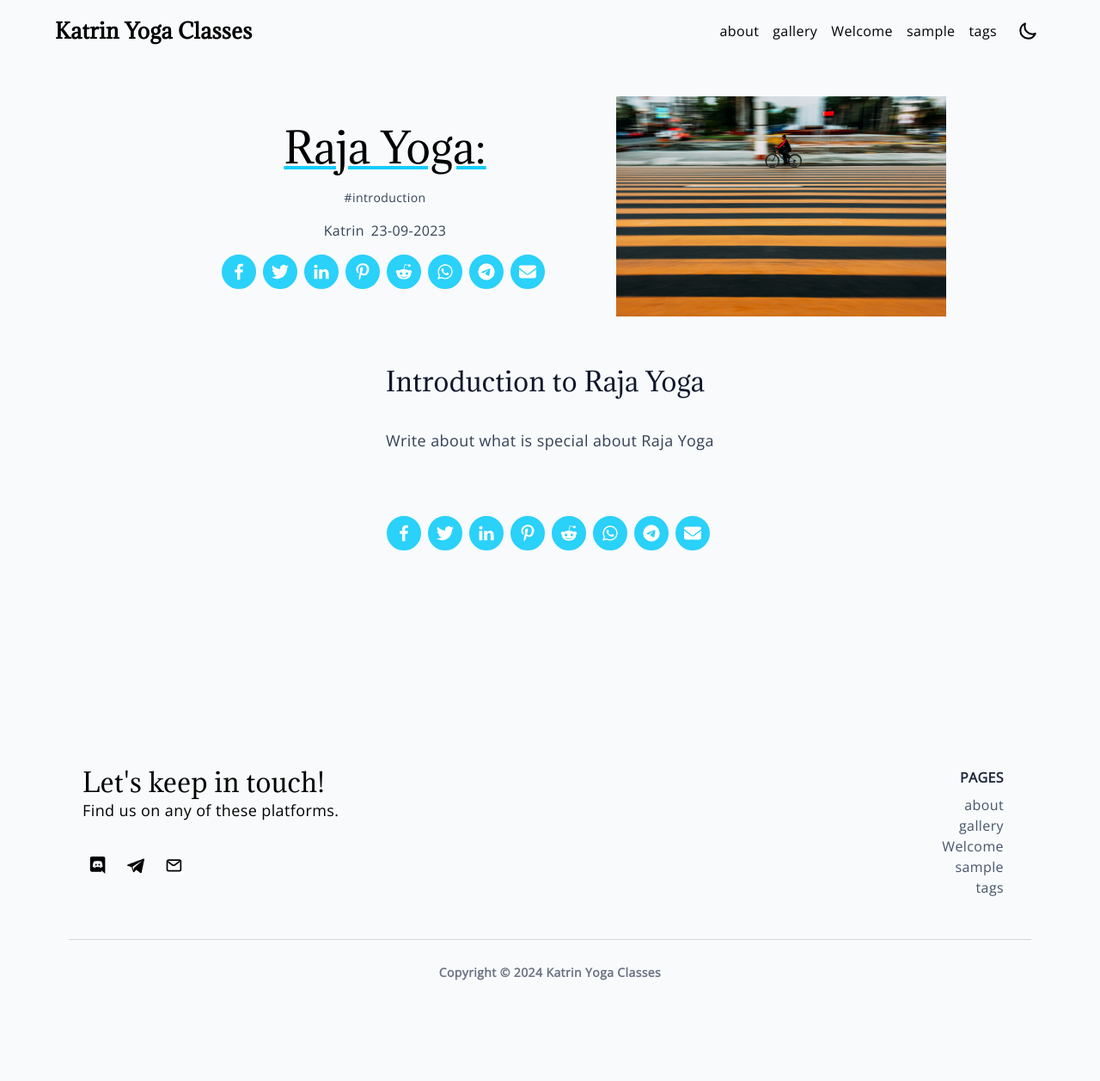
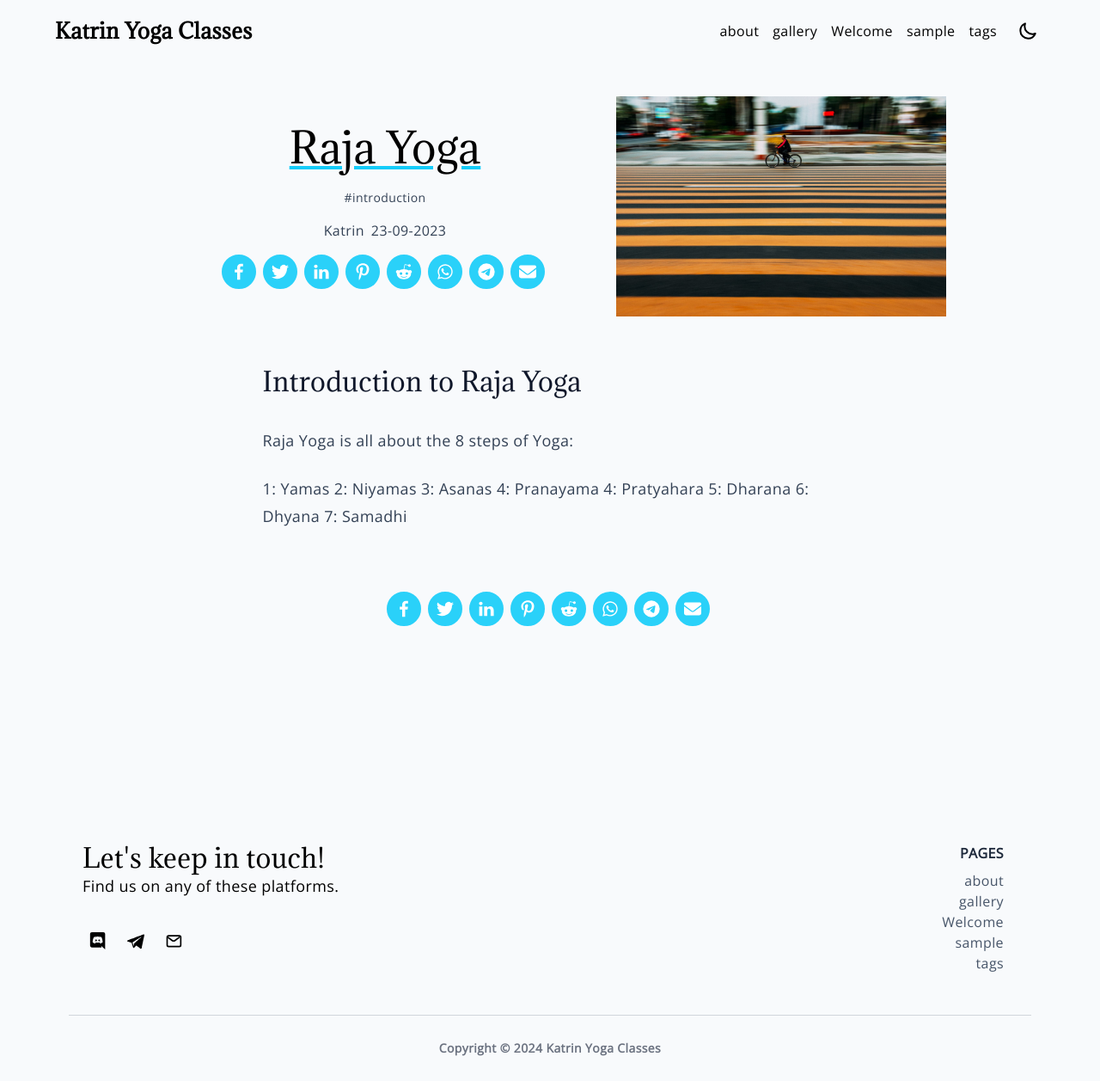
Before and after one commit to katrin-yoga-classes/wind, a Jekyll site: the page built from _posts/2023-09-23-test.md, in a window 1280 px wide. Shown: the whole page at 86% size. Built offline with Jekyll 4.4.1, drawn with Linux system fonts in a browser that asks for light colours; before the commit the page ends 1169 px from its top, so only the background shows below that.

Commit message:
Raja Yoga Post

```diff
--- a/_posts/2023-09-23-test.md
+++ b/_posts/2023-09-23-test.md
@@ -1,6 +1,6 @@
 ---
 layout: post
-title: 'Raja Yoga: '
+title: 'Raja Yoga'
 image: /assets/images/example4.jpg
 tags:
   - introduction
@@ -8,4 +8,13 @@ tags:
 
 ## Introduction to Raja Yoga
 
-Write about what is special about Raja Yoga
+Raja Yoga is all about the 8 steps of Yoga:
+
+1: Yamas
+2: Niyamas
+3: Asanas
+4: Pranayama
+4: Pratyahara
+5: Dharana
+6: Dhyana
+7: Samadhi
```
